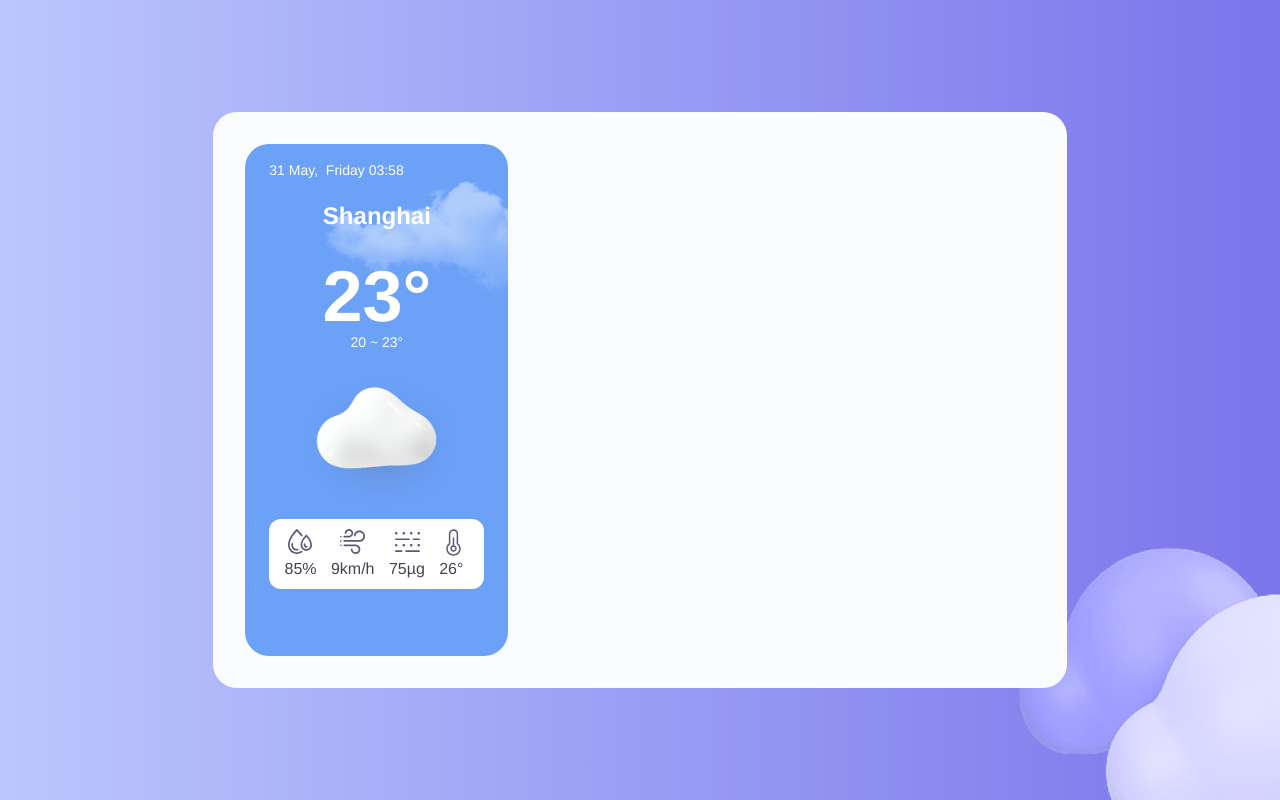
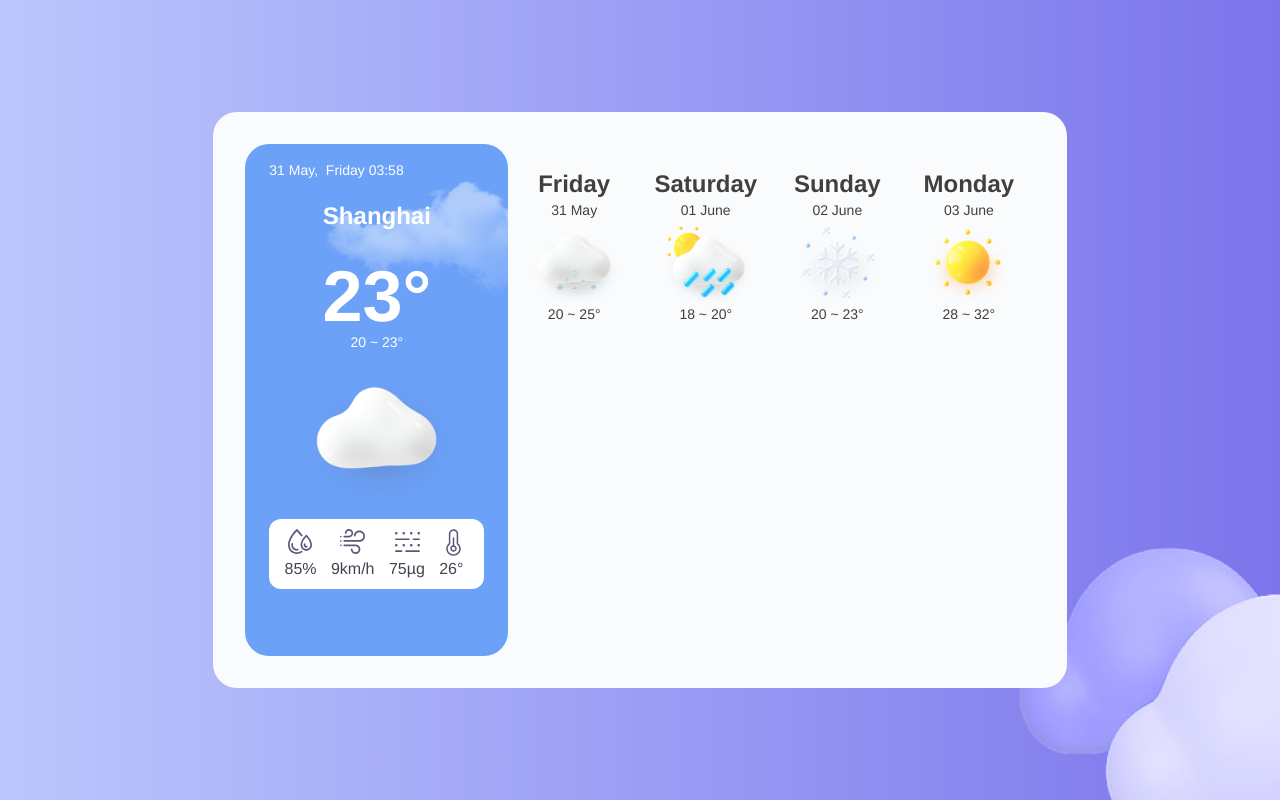
Before and after one commit to wyang0917/weather-app, a React (Create React App) app: page / in a window 1280 px wide. Built offline with nearby package versions, Linux system fonts and the light colour scheme; a web font is replaced by a local one.

Commit message:
update ForecastDay and Forecast

```diff
--- a/src/components/WeatherCard/CurrentCity/CurrentCity.js
+++ b/src/components/WeatherCard/CurrentCity/CurrentCity.js
@@ -1,5 +1,6 @@
 import React from 'react'
 import bg from '../../../assets/background/Cloudy_day_background.png'
+import icon from '../../../assets/weather_icon/Cloudy.png'
 import CurrentDate from '../CurrentDate'
 import CityName from '../CityName';
 import Temperature from './Temperature';
@@ -9,17 +10,17 @@ import Meta from './Meta'
 
 const CurrentCity = () => {
   console.log('currentcity');
-  const CurrentCityDateFormat = (date)=>{
-    return date.format('D MMMM,\xa0\xa0dddd hh:mm')
+  const formatCurrentCityDate = (date)=>{
+    return date.format('DD MMMM,\xa0\xa0dddd hh:mm')
   }
   return (
     <div className='bg-blue-500 h-128 w-1/3 rounded-3xl relative py-4 px-6 text-white flex flex-col overflow-hidden box-border'>
       <img src={bg} alt="cloudy" className='absolute top-0 right-0'></img>
-      <CurrentDate FormatDate={CurrentCityDateFormat} className="text-sm block" />
+      <CurrentDate FormatDate={formatCurrentCityDate} className="text-sm block" />
       <CityName className={'text-2xl font-extrabold mt-5 text-center block'} name={`Shanghai`}/>
       <Temperature className={'text-center text-7xl font-extrabold mt-7 block'} temperature={`23°`}/>
       <TemperatureRange className={'text-center text-sm block'} temperatureRange={`20 ~ 23°`}/>
-      <WeatherIcon className={'scale-75 -mt-8'}/>
+      <WeatherIcon className={'scale-75 -mt-8'} icon={icon}/>
       <Meta className={'bg-white rounded-xl p-2 text-slate-950 font-medium -mt-4'}/>
     </div>
   )
--- a/src/components/WeatherCard/Forecast/Forecast.js
+++ b/src/components/WeatherCard/Forecast/Forecast.js
@@ -0,0 +1,48 @@
+import React from 'react'
+import ForecastDay from './ForecastDay'
+import Hail from '../../../assets/weather_icon/Hail.png'
+import Rain from '../../../assets/weather_icon/Rain.png'
+import Snow from '../../../assets/weather_icon/Snow.png'
+import Sunny from '../../../assets/weather_icon/Sunny.png'
+import moment from 'moment'
+
+const Forecast = () => {
+  const formatCurrentDay = (date,i)=>{
+    return date.clone().add(i,'days').format('dddd')
+  }
+  const formatCurrentDate = (date,i)=>{
+    return date.clone().add(i,'days').format('DD MMMM')
+  }
+  const day = moment()
+  const forecastDays = [
+    {
+      FormatDay:formatCurrentDay(day,0),
+      FormatDate:formatCurrentDate(day,0),
+      icon:Hail,
+      temperatureRange:'20 ~ 25°'},
+    {
+      FormatDay:formatCurrentDay(day,1),
+      FormatDate:formatCurrentDate(day,1),
+      icon:Rain,
+      temperatureRange:'18 ~ 20°'},
+    {
+      FormatDay:formatCurrentDay(day,2),
+      FormatDate:formatCurrentDate(day,2),
+      icon:Snow,
+      temperatureRange:'20 ~ 23°'},
+    {
+      FormatDay:formatCurrentDay(day,3),
+      FormatDate:formatCurrentDate(day,3),
+      icon:Sunny,
+      temperatureRange:'28 ~ 32°'},
+  ]
+  return (
+    <div className='flex justify-around w-2/3 mt-6'>
+        {forecastDays.map((forecastDay,index)=>(
+          <ForecastDay key={index} FormatDay={forecastDay.FormatDay} FormatDate={forecastDay.FormatDate} icon={forecastDay.icon} temperatureRange={forecastDay.temperatureRange} />
+        ))}
+    </div>
+  )
+}
+
+export default Forecast
--- /dev/null
+++ b/src/components/WeatherCard/Forecast/ForecastDay/ForecastDay.js
@@ -0,0 +1,17 @@
+import React from 'react'
+import TemperatureRange from '../../TemperatureRange'
+import WeatherIcon from '../../WeatherIcon'
+
+const ForecastDay = ({FormatDay,FormatDate,icon,temperatureRange}) => {
+
+  return (
+    <div className='flex flex-col items-center'>
+      <span className={'block text-2xl font-extrabold'}>{FormatDay}</span>
+      <span className={'block text-sm'}>{FormatDate}</span>
+      <WeatherIcon icon={icon} className={'scale-75 -mt-6'}/>
+      <TemperatureRange temperatureRange={temperatureRange} className={'block -mt-6 text-sm'}/>
+    </div>
+  )
+}
+
+export default ForecastDay
--- /dev/null
+++ b/src/components/WeatherCard/Forecast/ForecastDay/index.js
@@ -0,0 +1 @@
+export {default} from './ForecastDay'
--- a/src/components/WeatherCard/Forecast/index.js
+++ b/src/components/WeatherCard/Forecast/index.js
@@ -0,0 +1 @@
+export {default} from './Forecast'
--- a/src/components/WeatherCard/WeatherCard.js
+++ b/src/components/WeatherCard/WeatherCard.js
@@ -1,11 +1,13 @@
 import React from 'react'
 import CurrentCity from './CurrentCity'
+import Forecast from './Forecast';
 
 const WeatherCard = () => {
   console.log('weather card rendered');
   return (
-    <div className='bg-slate-50 w-2/3 max-w-5xl h-auto p-8 rounded-3xl flex items-center'>
+    <div className='bg-slate-50 w-2/3 max-w-5xl h-auto p-8 rounded-3xl flex'>
       <CurrentCity />
+      <Forecast />
     </div>
   )
 }
--- a/src/components/WeatherCard/WeatherIcon/WeatherIcon.js
+++ b/src/components/WeatherCard/WeatherIcon/WeatherIcon.js
@@ -1,10 +1,9 @@
 import React from 'react'
-import icon from '../../../assets/weather_icon/Cloudy.png'
 
-const WeatherIcon = ({className}) => {
+const WeatherIcon = ({className,icon}) => {
   return (
 
-    <img src={icon} className={className} alt='cloud'></img>
+    <img src={icon} className={className} alt='weather-icon'></img>
 
   )
 }
```
Also changed, not shown: src/components/WeatherCard/Forecast/DayOfWeek/DayOfWeek.js (deleted), src/components/WeatherCard/Forecast/DayOfWeek/index.js (deleted).
